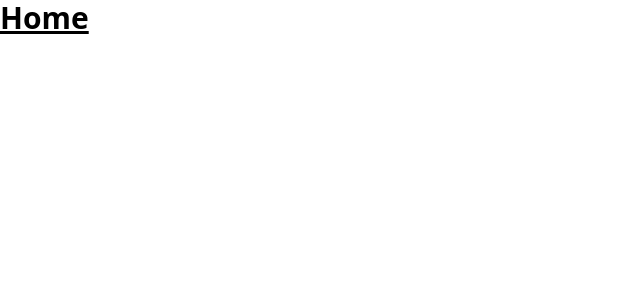
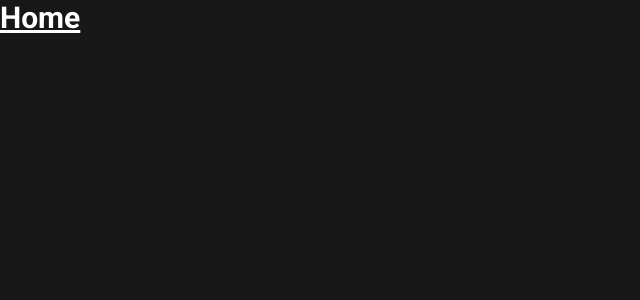
Before and after one commit to vaibhav18matere/youtube, a React (Create React App) app: page / in a window 1280 px wide. Shown: the top 300 px of the page, without its empty margins (0-640 px from the left). Built offline with nearby package versions, Linux system fonts and the light colour scheme; the HTML template or start-up script is replaced by a standard one.

Commit message:
style : default css for root elm added

```diff
--- a/src/index.css
+++ b/src/index.css
@@ -1,3 +1,22 @@
+@import url("https://fonts.googleapis.com/css2?family=Roboto:ital,wght@0,100;0,300;0,400;0,500;0,700;0,900;1,100;1,300;1,400;1,500;1,700;1,900&display=swap");
+
+body {
+  margin: 0;
+  background-color: #181818;
+  color: #ffffff;
+  font-family: "Roboto", sans-serif;
+}
+
 @tailwind base;
 @tailwind components;
 @tailwind utilities;
+
+::-webkit-scrollbar {
+  background-color: transparent;
+  width: 0.5rem;
+}
+
+::-webkit-scrollbar-thumb {
+  background-color: #c7c7c7;
+  border-radius: 1rem;
+}
```
